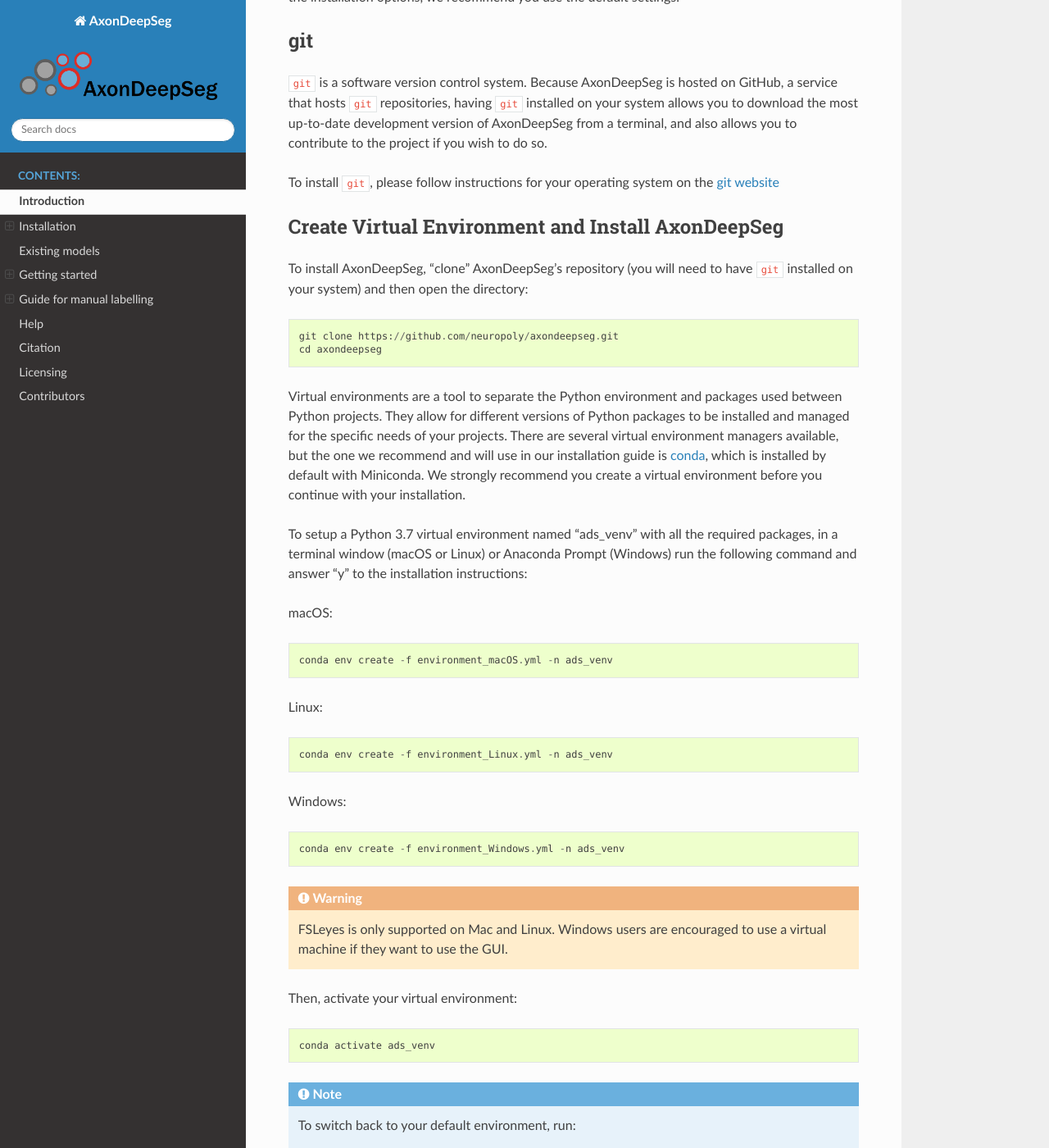
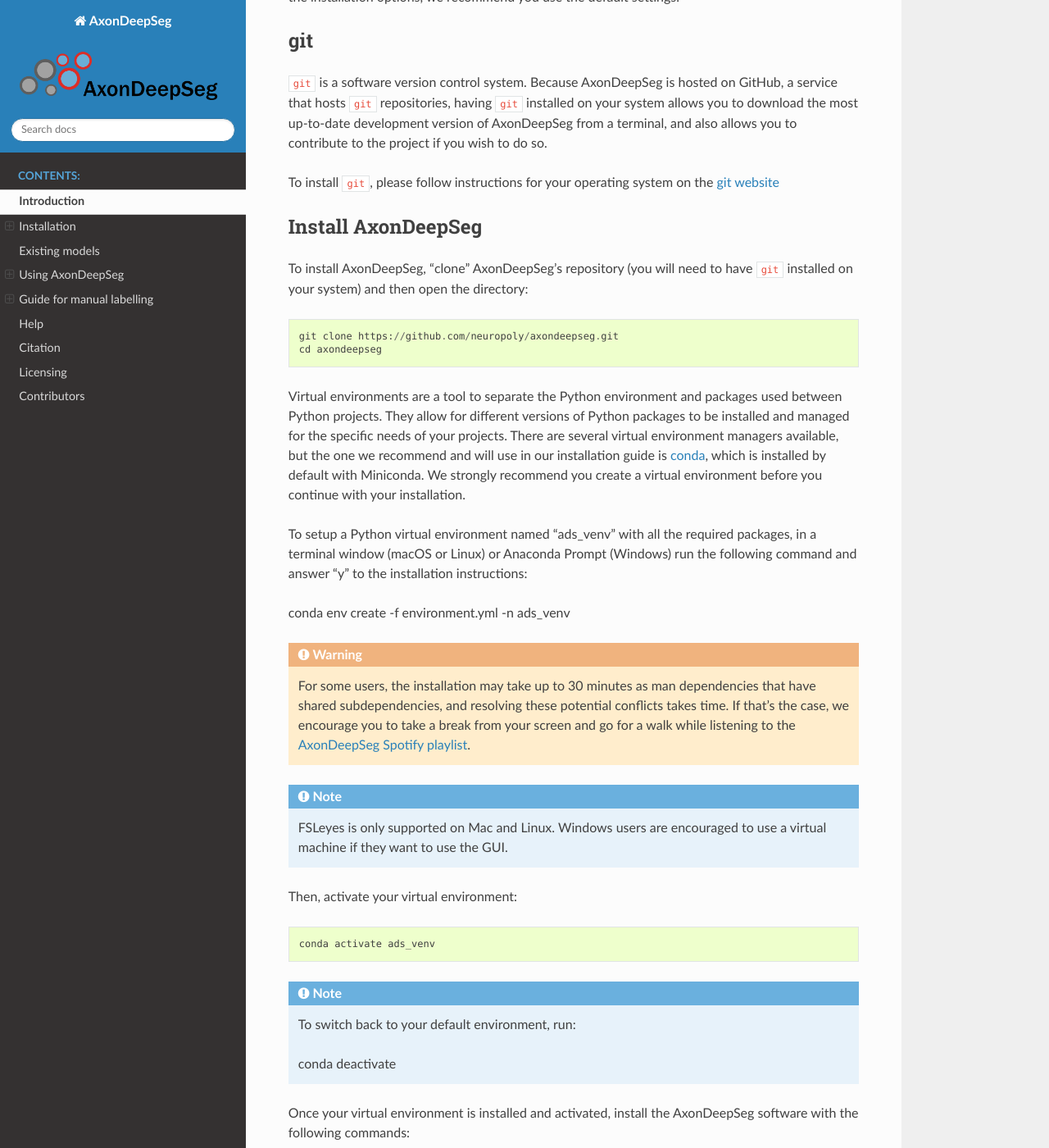
Before and after one commit to axondeepseg/axondeepseg, a Sphinx documentation site: the page built from docs/source/documentation.rst, in a window 1280 px wide and 1400 px high, scrolled down 2043 px. Shown: the whole window at 82% size. Built offline with Sphinx 7.4.7 and the Read the Docs theme 2.0.0, drawn with Linux system fonts in a browser that asks for light colours; some of the changed text lies outside the part shown.

Commit message:
Update documentation.rst

```diff
--- a/docs/source/documentation.rst
+++ b/docs/source/documentation.rst
@@ -60,7 +60,7 @@
 
 To install ``git``, please follow instructions for your operating system on the `git website <https://git-scm.com/downloads>`_
 
-Create Virtual Environment and Install AxonDeepSeg
+Install AxonDeepSeg
 -----------
 
 To install AxonDeepSeg, "clone" AxonDeepSeg's repository (you will need to have ``git`` installed on your system) and then open the directory::
@@ -70,21 +70,13 @@
 
 Virtual environments are a tool to separate the Python environment and packages used between Python projects. They allow for different versions of Python packages to be installed and managed for the specific needs of your projects. There are several virtual environment managers available, but the one we recommend and will use in our installation guide is `conda <https://conda.io/docs/>`_, which is installed by default with Miniconda. We strongly recommend you create a virtual environment before you continue with your installation.
 
-To setup a Python 3.7 virtual environment named "ads_venv" with all the required packages, in a terminal window (macOS or Linux) or Anaconda Prompt (Windows) run the following command and answer "y" to the installation instructions:
+To setup a Python virtual environment named "ads_venv" with all the required packages, in a terminal window (macOS or Linux) or Anaconda Prompt (Windows) run the following command and answer "y" to the installation instructions:
 
-macOS::
+conda env create -f environment.yml -n ads_venv
 
-    conda env create -f environment_macOS.yml -n ads_venv
+.. WARNING :: For some users, the installation may take up to 30 minutes as man dependencies that have shared subdependencies, and resolving these potential conflicts takes time. If that's the case, we encourage you to take a break from your screen and go for a walk while listening to the `AxonDeepSeg Spotify playlist <https://open.spotify.com/playlist/27LVNnfhTKjVOli6bPCaV5?si=OydcwxoOSamwCsg3xcqybw>`_.
 
-Linux::
-
-    conda env create -f environment_Linux.yml -n ads_venv
-
-Windows::
-
-    conda env create -f environment_Windows.yml -n ads_venv
-
-.. WARNING :: FSLeyes is only supported on Mac and Linux. Windows users are encouraged to use a virtual machine if they want to use the GUI.
+.. NOTE :: FSLeyes is only supported on Mac and Linux. Windows users are encouraged to use a virtual machine if they want to use the GUI.
 
 Then, activate your virtual environment::
 
@@ -176,13 +168,26 @@
 * A SEM model, that works at a resolution of 0.1 micrometer per pixel.
 * A TEM model, that works at a resolution of 0.01 micrometer per pixel.
 
-Getting started
+Using AxonDeepSeg
 ===============
+
+Activate the virtual environment
+-----------
+
+To use AxonDeepSeg, you must first activate the virtual environment if it isn't currently activated. To do so, run::
+
+Then, activate your virtual environment::
+
+    conda activate ads_venv
+
+.. NOTE :: To switch back to your default environment, run::
+
+       conda deactivate
 
 Example dataset
 ---------------
 
-You can test AxonDeepSeg by downloading the test data available `here <https://osf.io/rtbwc/download>`_. It contains two SEM test samples and one TEM test sample.
+You can demo the AxonDeepSeg by downloading the test data available `here <https://osf.io/rtbwc/download>`_. It contains two SEM test samples and one TEM test sample.
 
 Syntax
 ------
```
